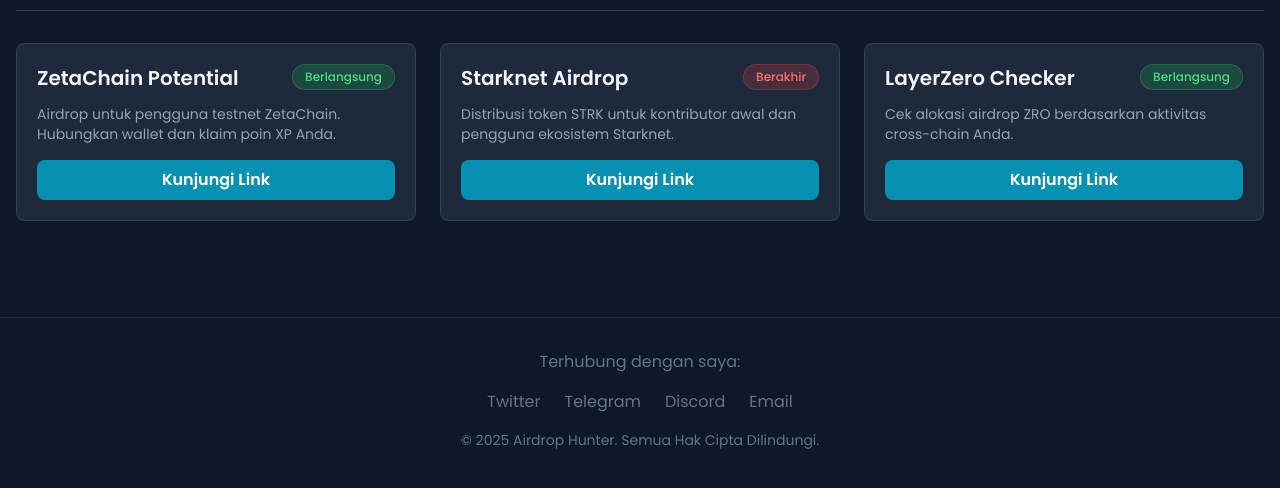
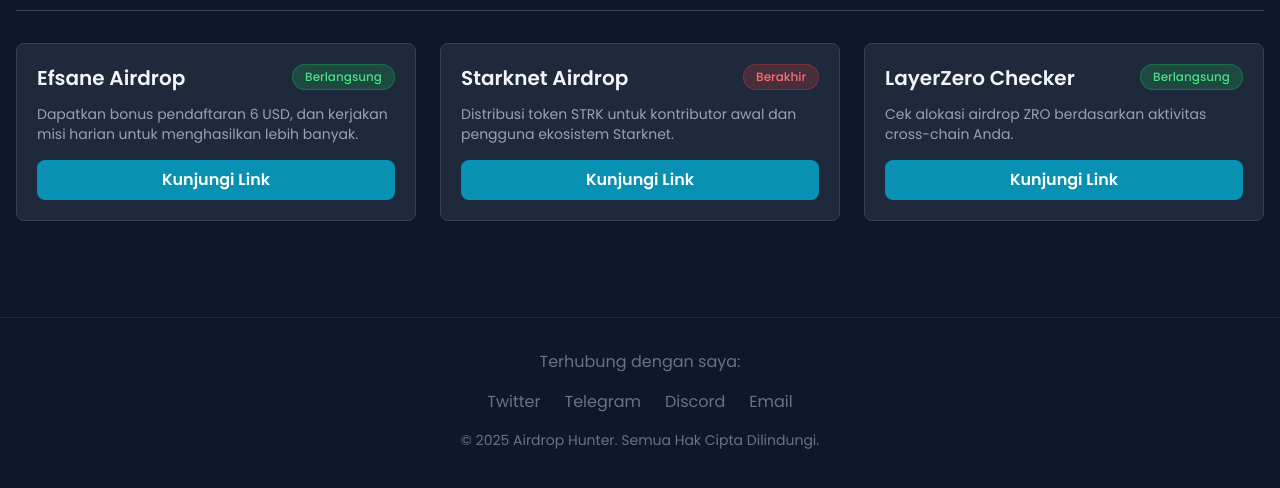
Before and after one commit to invictor-314/AirdropHunter, a plain HTML site: page index.html in a window 1280 px wide. Shown: the part 80-568 px from the top of the page. Drawn offline with nearby package versions, Linux system fonts and the light colour scheme.

Commit message:
Update index.html

```diff
--- a/index.html
+++ b/index.html
@@ -105,9 +105,9 @@
         const airdrops = [
             {
                 id: 1,
-                name: "ZetaChain Potential",
-                link: "https://hub.zetachain.com/claim",
-                description: "Airdrop untuk pengguna testnet ZetaChain. Hubungkan wallet dan klaim poin XP Anda.",
+                name: "Efsane Airdrop",
+                link: "https://efsanetr.com/en_US/internal/register/?inviteCode=0CEPRD",
+                description: "Dapatkan bonus pendaftaran 6 USD, dan kerjakan misi harian untuk menghasilkan lebih banyak.",
                 status: "Berlangsung" // <-- Ubah di sini
             },
             {
```
